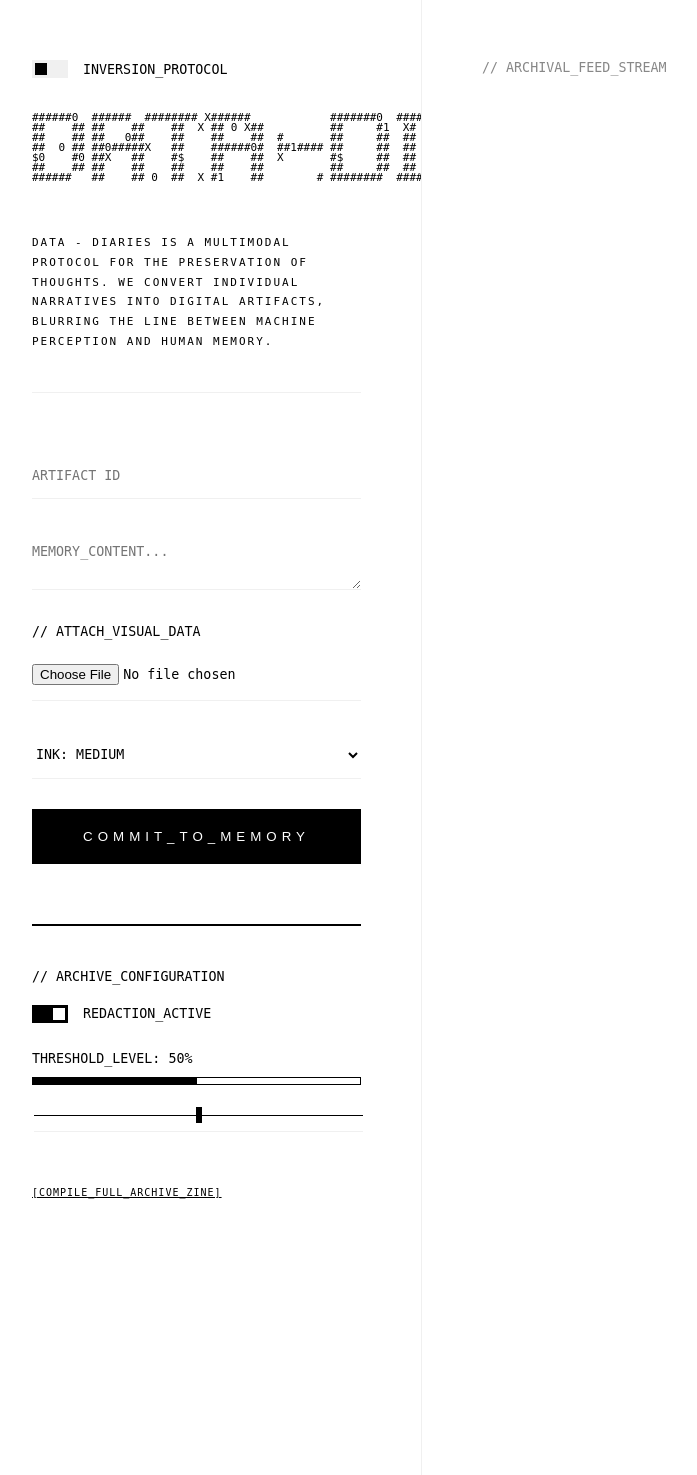
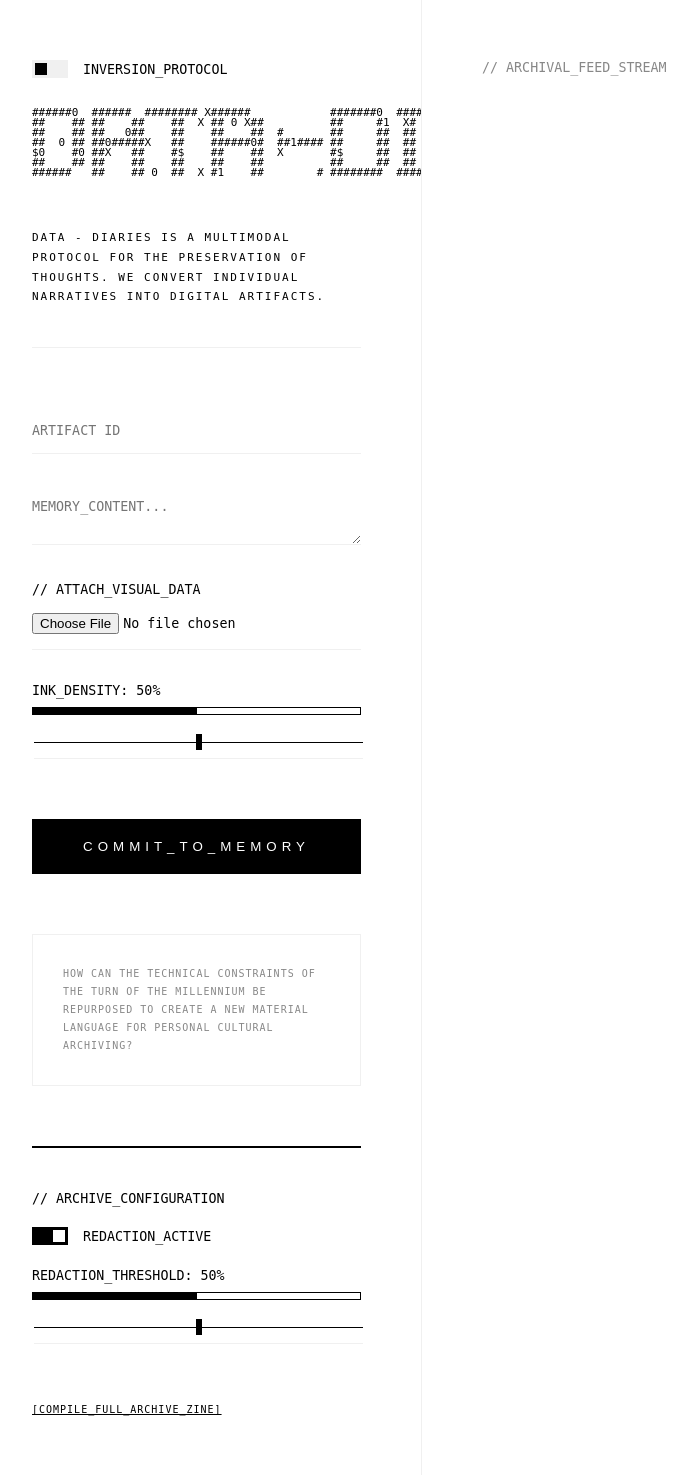
Before and after one commit to billym77/data_diaries, a Flask app: page / in a window 1280 px wide. Shown: the whole page, without its empty margins (28-725 px from the left). Run offline with Flask 3, Linux system fonts and the light colour scheme.

Commit message:
MASTER_FINAL: Hardened Grid, Ink Slider, and Research Text Restore

```diff
--- a/app.py
+++ b/app.py
@@ -15,7 +15,7 @@ from reportlab.lib import colors as rl_colors
 from reportlab.lib.units import mm
 
 app = Flask(__name__)
-app.secret_key = 'andale_archive_v12_stable_master'
+app.secret_key = 'andale_archive_v12_MASTER_FINAL'
 
 gallery_archive = []
 
@@ -29,17 +29,20 @@ LOGO_ASCII = r"""
 ######   ##    ##    ##    ##    ##          ########  ####  ##    ## ##     ## ####  ########  ######
 """
 
-def image_to_ascii(image_file, width=80, density_level="medium"):
+def image_to_ascii(image_file, width=80, density_value=50):
     try:
         img = Image.open(image_file).convert('L')
         aspect_ratio = img.height / img.width
-        # Adjusted for better scaling on receipts
         new_height = int(aspect_ratio * width * 0.5)
         img = img.resize((width, new_height))
 
-        chars = r"WM#*oahkbdpqwmZO0QLCJUYXzcvunxrjft/\|()1{}[]?-_+~<>i!lI;:,\"^`'. "
-        if density_level == "light": chars = " .:-' "
-        elif density_level == "heavy": chars = r"█▓▒░@#W$8&%*oahkbdpqwmZO0QLCJUYXzcvunxrjft/\|()1{}[]?-_+~<>i!lI;:,\"^`'. "
+        # MASTER SLIDER LOGIC: Thresholds for Ink Density
+        if density_value < 33:
+            chars = " .:-' "
+        elif density_value < 66:
+            chars = r"WM#*oahkbdpqwmZO0QLCJUYXzcvunxrjft/\|()1{}[]?-_+~<>i!lI;:,\"^`'. "
+        else:
+            chars = r"█▓▒░@#W$8&%*oahkbdpqwmZO0QLCJUYXzcvunxrjft/\|()1{}[]?-_+~<>i!lI;:,\"^`'. "
 
         pixels = img.getdata()
         ascii_str = "".join(chars[int((p / 255) * (len(chars) - 1))] for p in pixels)
@@ -47,7 +50,7 @@ def image_to_ascii(image_file, width=80, density_level="medium"):
     except: return ""
 
 def create_receipt_image(entry, inverted=False):
-    # FIXED: Wider canvas and better line height to prevent distortion
+    # MASTER FIX: 1000px width prevents character distortion
     WIDTH = 1000
     ASCII_CHAR_H = 10
     bg = (0, 0, 0) if inverted else (255, 255, 255)
@@ -59,14 +62,12 @@ def create_receipt_image(entry, inverted=False):
     d = ImageDraw.Draw(img)
     y = 80
 
-    # Logo and Content
     for line in LOGO_ASCII.strip().split('\n'):
         d.text((60, y), line, fill=fg); y += ASCII_CHAR_H
     y += 60
 
     if entry['ascii']:
         for line in ascii_lines:
-            # Added slight x-offset to center art better
             d.text((60, y), line, fill=fg); y += ASCII_CHAR_H
 
     buf = io.BytesIO()
@@ -82,9 +83,11 @@ def index():
 def submit():
     txt = request.form.get('user_text', '')
     desc = request.form.get('description', 'SIGNAL_LOG')
-    density = request.form.get('density', 'medium')
+    # MASTER SLIDER RECEIPT
+    density = int(request.form.get('density_slider', 50))
     img_file = request.files.get('image_file')
-    ascii_art = image_to_ascii(img_file, density_level=density) if img_file else ""
+
+    ascii_art = image_to_ascii(img_file, density_value=density) if img_file else ""
 
     entry = {"content": txt, "desc": desc.upper(), "time": datetime.datetime.now().strftime("%H:%M:%S"), "date": datetime.datetime.now().strftime("%Y-%m-%d"), "ascii": ascii_art}
     gallery_archive.insert(0, entry)
@@ -114,7 +117,7 @@ def generate_zine():
         cv.setFillColor(bg_c)
         cv.rect(0, 0, 148*mm, 210*mm, fill=1)
         cv.setFillColor(fg_c)
-        # FIXED: Removed bold Courier to match receipt aesthetic
+        # MASTER TYPOGRAPHY: No bold, clean Courier
         cv.setFont('Courier', 10)
         cv.drawString(15*mm, 190*mm, f"ID: {entry['desc']}")
         y = 175*mm
--- a/templates/index.html
+++ b/templates/index.html
@@ -10,30 +10,41 @@
         body {
             background: var(--bg); color: var(--fg);
             font-family: 'Andale Mono', monospace;
-            display: flex; margin: 0; padding: 0;
+            display: grid;
+            grid-template-columns: 450px 1fr; /* HARD BOUNDARY: Protocol vs Feed */
+            margin: 0; padding: 0;
             text-transform: uppercase; font-weight: 200;
             transition: background 0.4s; height: 100vh; overflow: hidden;
         }
 
-        /* FIXED LEFT PANEL */
         #left-protocol {
-            width: 450px; min-width: 450px; padding: 60px;
-            border-right: 1px solid var(--accent);
+            padding: 60px; border-right: 1px solid var(--accent);
             height: 100vh; overflow-y: auto; box-sizing: border-box;
-            position: relative; z-index: 10; background: var(--bg);
+            background: var(--bg); z-index: 10;
         }
 
-        /* STABLE SCROLLING FEED */
         #right-print {
-            flex: 1; padding: 60px; height: 100vh;
-            overflow-y: auto; box-sizing: border-box; background: var(--bg);
+            padding: 60px; height: 100vh;
+            overflow-y: auto; box-sizing: border-box;
+            background: var(--bg);
         }
 
         #logo-target { white-space: pre; font-size: 11px; line-height: 10px; margin-bottom: 50px; }
         .manifesto { font-size: 11px; line-height: 1.8; letter-spacing: 2px; margin-bottom: 60px; border-bottom: 1px solid var(--accent); padding-bottom: 40px; }
 
-        /* TOGGLE SWITCHES */
-        .control-row { display: flex; align-items: center; gap: 15px; margin-bottom: 25px; }
+        /* BRUTALIST SLIDERS */
+        .slider-section { margin-bottom: 30px; }
+        .visual-level { display: flex; height: 6px; border: 1px solid var(--fg); margin-top: 8px; }
+        .level-fill { height: 100%; background: var(--fg); }
+        input[type=range] { -webkit-appearance: none; width: 100%; background: transparent; cursor: crosshair; margin-top: 12px; }
+        input[type=range]::-webkit-slider-runnable-track { height: 1px; background: var(--fg); }
+        input[type=range]::-webkit-slider-thumb { -webkit-appearance: none; height: 16px; width: 6px; background: var(--fg); margin-top: -8px; border-radius: 0; }
+
+        /* RESEARCH TEXT AREA */
+        .research-question { font-size: 10px; color: #888; line-height: 1.8; letter-spacing: 1px; margin-top: 60px; padding: 30px; border: 0.5px solid var(--accent); }
+
+        /* TOGGLES */
+        .control-row { display: flex; align-items: center; gap: 15px; margin-bottom: 20px; }
         .switch { position: relative; display: inline-block; width: 36px; height: 18px; }
         .switch input { opacity: 0; width: 0; height: 0; }
         .slider { position: absolute; cursor: pointer; top: 0; left: 0; right: 0; bottom: 0; background-color: var(--accent); transition: .4s; }
@@ -41,26 +52,12 @@
         input:checked + .slider { background-color: var(--fg); }
         input:checked + .slider:before { transform: translateX(18px); background-color: var(--bg); }
 
-        /* BRUTALIST SLIDER */
-        .visual-level { display: flex; height: 6px; border: 1px solid var(--fg); margin-top: 10px; }
-        #level-fill { height: 100%; background: var(--fg); }
-        input[type=range] { -webkit-appearance: none; width: 100%; background: transparent; cursor: crosshair; margin-top: 15px; }
-        input[type=range]::-webkit-slider-runnable-track { height: 1px; background: var(--fg); }
-        input[type=range]::-webkit-slider-thumb { -webkit-appearance: none; height: 16px; width: 6px; background: var(--fg); margin-top: -8px; border-radius: 0; }
-
-        /* SLOW FAX REVEAL */
-        .reveal {
-            animation: fax-reveal 6s steps(80) forwards; /* SLOWER: 6 seconds */
-            overflow: hidden; max-height: 0; border-left: 1px solid var(--fg); padding-left: 30px; margin-top: 30px;
-        }
+        .reveal { animation: fax-reveal 6s steps(80) forwards; overflow: hidden; max-height: 0; border-left: 1px solid var(--fg); padding-left: 30px; margin-top: 30px; }
         @keyframes fax-reveal { from { max-height: 0; } to { max-height: 6000px; } }
 
-        .ascii-view { font-size: 7px; line-height: 6px; white-space: pre; }
-        input, select, textarea { background: transparent; color: var(--fg); border: none; border-bottom: 1px solid var(--accent); width: 100%; margin-bottom: 30px; padding: 15px 0; font-family: inherit; outline: none; border-radius: 0; }
+        input, textarea { background: transparent; color: var(--fg); border: none; border-bottom: 1px solid var(--accent); width: 100%; margin-bottom: 30px; padding: 15px 0; font-family: inherit; outline: none; }
         button { background: var(--fg); color: var(--bg); border: none; padding: 20px; width: 100%; cursor: pointer; letter-spacing: 5px; }
         .protocol-link { font-size: 10px; text-decoration: underline; cursor: pointer; display: block; margin-top: 20px; letter-spacing: 1px; }
-
-        .output-zone { margin-top: 60px; border-top: 2px solid var(--fg); padding-top: 40px; }
     </style>
 </head>
 <body id="main-body">
@@ -74,32 +71,40 @@
     <div id="logo-target">{{ logo_ascii }}</div>
 
     <div class="manifesto">
-        DATA - DIARIES IS A MULTIMODAL PROTOCOL FOR THE PRESERVATION OF THOUGHTS. WE CONVERT INDIVIDUAL NARRATIVES INTO DIGITAL ARTIFACTS, BLURRING THE LINE BETWEEN MACHINE PERCEPTION AND HUMAN MEMORY.
+        DATA - DIARIES IS A MULTIMODAL PROTOCOL FOR THE PRESERVATION OF THOUGHTS. WE CONVERT INDIVIDUAL NARRATIVES INTO DIGITAL ARTIFACTS.
     </div>
 
     <form method="POST" action="/submit" enctype="multipart/form-data">
         <input type="text" name="description" placeholder="ARTIFACT_ID">
         <textarea name="user_text" placeholder="MEMORY_CONTENT..."></textarea>
-        <small style="display:block; margin-bottom:10px;">// ATTACH_VISUAL_DATA</small>
-        <input type="file" name="image_file">
-        <select name="density"><option value="light">INK: LIGHT</option><option value="medium" selected>INK: MEDIUM</option><option value="heavy">INK: HEAVY</option></select>
+
+        <small>// ATTACH_VISUAL_DATA</small>
+        <input type="file" name="image_file" style="margin-bottom:30px;">
+
+        <div class="slider-section">
+            <small>INK_DENSITY: <span id="ink-val">50</span>%</small>
+            <div class="visual-level"><div id="ink-fill" class="level-fill" style="width: 50%;"></div></div>
+            <input type="range" name="density_slider" min="0" max="100" value="50" oninput="updateInk(this.value)">
+        </div>
+
         <button type="submit">COMMIT_TO_MEMORY</button>
     </form>
 
-    <div class="output-zone">
+    <div class="research-question">
+        HOW CAN THE TECHNICAL CONSTRAINTS OF THE TURN OF THE MILLENNIUM BE REPURPOSED TO CREATE A NEW MATERIAL LANGUAGE FOR PERSONAL CULTURAL ARCHIVING?
+    </div>
+
+    <div style="margin-top: 60px; border-top: 2px solid var(--fg); padding-top: 40px;">
         <small>// ARCHIVE_CONFIGURATION</small>
-
         <div class="control-row" style="margin-top:20px;">
             <label class="switch"><input type="checkbox" id="redact-toggle" checked><span class="slider"></span></label>
             <small>REDACTION_ACTIVE</small>
         </div>
-
-        <div id="slider-box" style="margin: 25px 0;">
-            <small>THRESHOLD_LEVEL: <span id="val">50</span>%</small>
-            <div class="visual-level"><div id="level-fill" style="width: 50%;"></div></div>
-            <input type="range" id="zine-level" min="0" max="100" value="50" oninput="updateLevel(this.value)">
+        <div class="slider-section">
+            <small>REDACTION_THRESHOLD: <span id="redact-val">50</span>%</small>
+            <div class="visual-level"><div id="redact-fill" class="level-fill" style="width: 50%;"></div></div>
+            <input type="range" id="zine-level" min="0" max="100" value="50" oninput="updateRedact(this.value)">
         </div>
-
         {% if session.get('last_artifact_ready') %}
             <a onclick="downloadReceipt()" class="protocol-link">[GENERATE_INDIVIDUAL_RECEIPT]</a>
         {% endif %}
@@ -114,16 +119,13 @@
         <div class="gallery-item" style="margin-bottom: 120px; border-bottom: 1px solid var(--accent); padding-bottom: 60px;">
             <small>{{ entry.date }} // {{ entry.time }} // ID: {{ entry.desc }}</small>
             <p style="font-size: 14px; line-height: 1.6; margin: 30px 0; max-width: 600px;">{{ entry.content }}</p>
-            {% if entry.ascii %}
-            <div class="ascii-view reveal"><pre style="margin:0;">{{ entry.ascii }}</pre></div>
-            {% endif %}
+            {% if entry.ascii %}<div class="ascii-view reveal" style="font-size: 7px; line-height: 6px; white-space: pre;">{{ entry.ascii }}</div>{% endif %}
         </div>
         {% endfor %}
     </div>
 </div>
 
 <script>
-    // Persist Inversion
     const body = document.getElementById('main-body');
     const toggle = document.getElementById('invert-toggle');
     if (localStorage.getItem('inverted') === 'true') { body.classList.add('inverted'); toggle.checked = true; }
@@ -133,7 +135,16 @@
         localStorage.setItem('inverted', inv);
     }
 
-    // Original Glitch
+    function updateInk(v) {
+        document.getElementById('ink-val').innerText = v;
+        document.getElementById('ink-fill').style.width = v + "%";
+    }
+
+    function updateRedact(v) {
+        document.getElementById('redact-val').innerText = v;
+        document.getElementById('redact-fill').style.width = v + "%";
+    }
+
     const target = document.getElementById('logo-target');
     const originalLogo = `{{ logo_ascii | safe }}`;
     function glitchLogo() {
@@ -145,13 +156,7 @@
     }
     setInterval(glitchLogo, 60);
 
-    function updateLevel(v) {
-        document.getElementById('val').innerText = v;
-        document.getElementById('level-fill').style.width = v + "%";
-    }
-
     function downloadReceipt() { window.location.href = `/download_receipt?invert=${toggle.checked}`; }
-
     function generateZine() {
         const lvl = document.getElementById('zine-level').value;
         const mode = document.getElementById('redact-toggle').checked ? 'redacted' : 'full';
```
